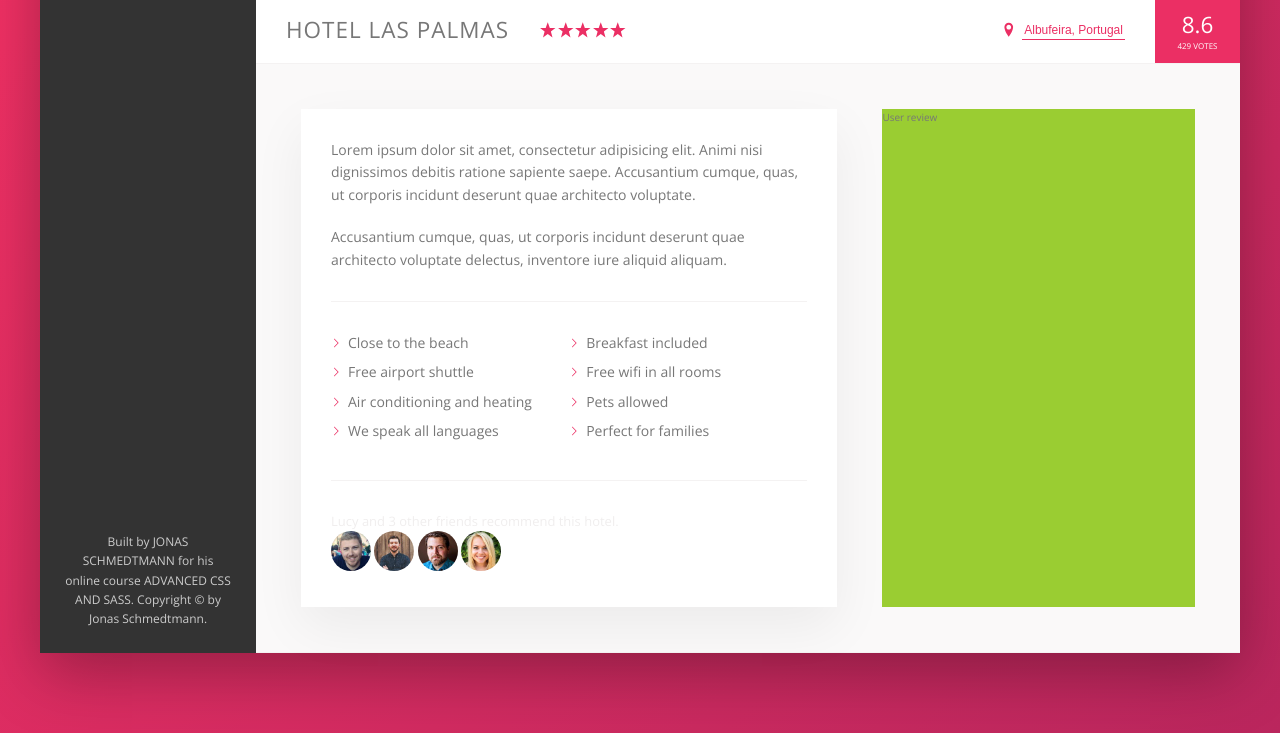
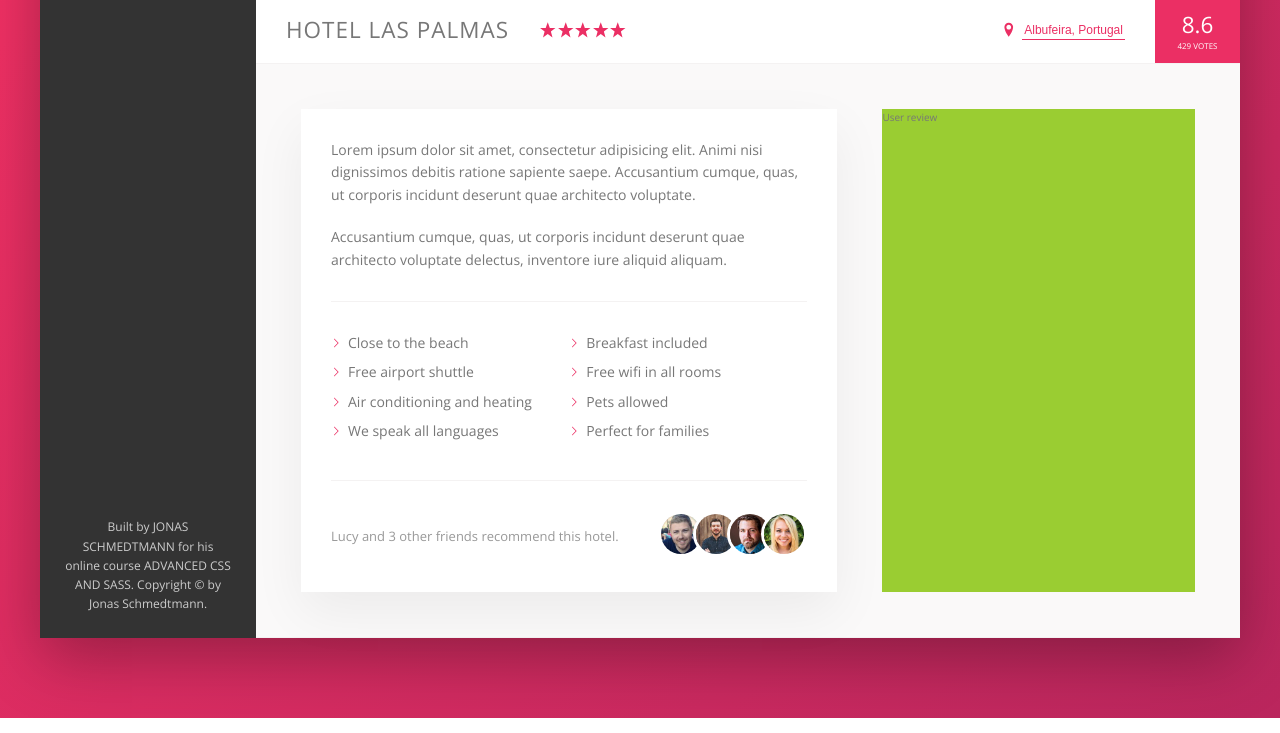
Before and after one commit to BradleyMurrell/Trillo, a website: page index.html in a window 1280 px wide. Shown: the part 538-1271 px from the top of the page. Drawn offline with nearby package versions, Linux system fonts and the light colour scheme.

Commit message:
Add border and margins to recommend photos and aligned items with flex

```diff
--- a/sass/_components.scss
+++ b/sass/_components.scss
@@ -363,10 +363,13 @@
 
 .recommend {
     font-size: 1.3rem;
-    color: var(--color-grey-light-3);
+    color: var(--color-grey-dark-3);
+
+    display: flex;
+    align-items: center;
 
     &__count {
-
+        margin-right: auto;
     }
 
     &__friends {
@@ -374,8 +377,14 @@
     }
 
     &__photo {
+        box-sizing: content-box;
         height: 4rem;
         width: 4rem;
         border-radius: 50%;
+        border: 3px solid #fff;
+
+        &:not(:last-child) {
+            margin-right: -1.5rem;
+        }
     }
 }
```
Also changed, not shown: css/style.css.
